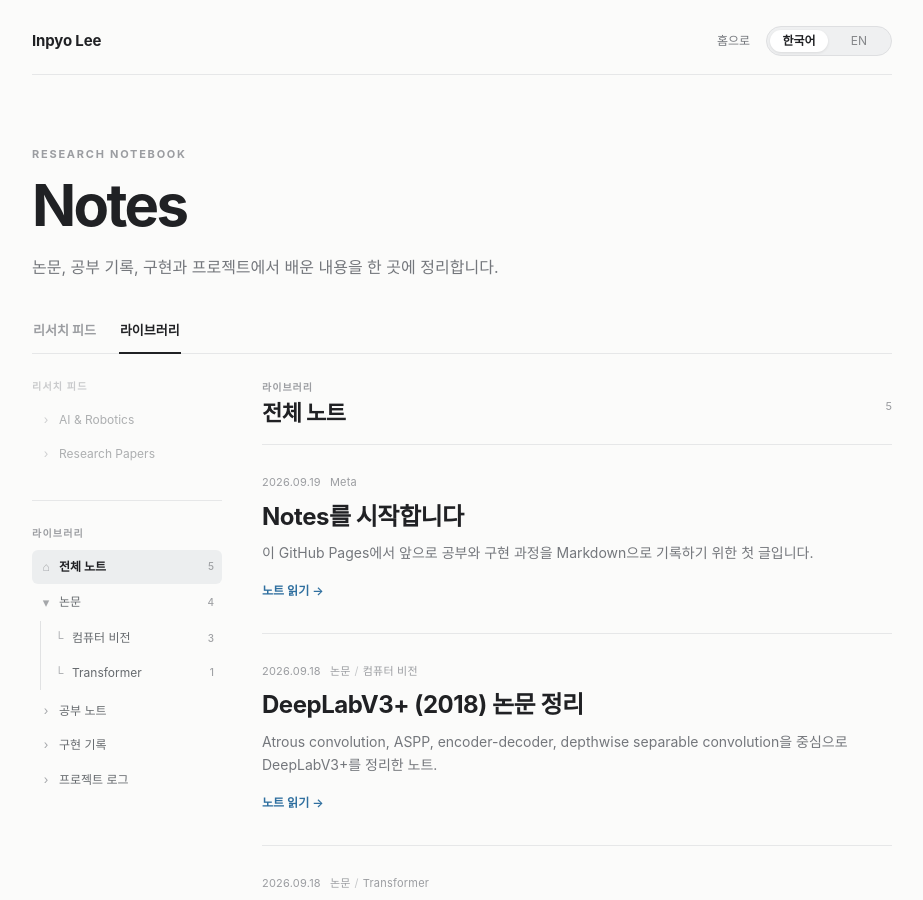
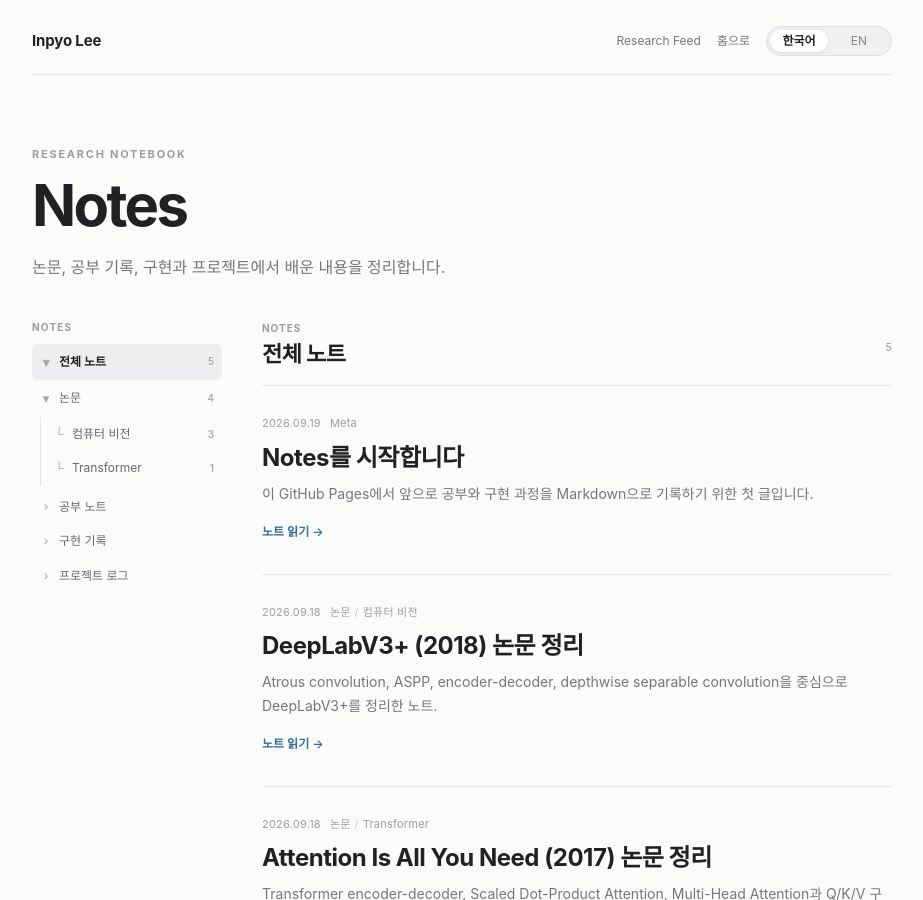
Before and after one commit to nayana224/nayana224.github.io, a Jekyll site: the page built from notes/index.html, in a window 1280 px wide and 900 px high. Shown: the whole window, without its empty margins (178-1101 px from the left). Built offline with Jekyll 4.4.1, drawn with Linux system fonts in a browser that asks for light colours.

Commit message:
notes: make All Notes the root folder

```diff
--- a/notes/index.html
+++ b/notes/index.html
@@ -11,14 +11,17 @@
   <meta http-equiv="Pragma" content="no-cache">
   <meta http-equiv="Expires" content="0">
   <title>Notes | Inpyo Lee</title>
-  <meta name="description" content="Inpyo Lee's research notebook and research feed.">
-  <link rel="stylesheet" href="{{ '/stylesheets/notes.css?v=20260919-7' | relative_url }}">
+  <meta name="description" content="Inpyo Lee's personal knowledge library for papers, study notes, implementations, and project logs.">
+  <link rel="stylesheet" href="{{ '/stylesheets/notes.css?v=20260919-8' | relative_url }}">
 </head>
 <body class="notes-page" data-notes-lang="ko">
   <div class="notes-shell">
     <header class="notes-topbar">
       <a class="notes-brand" href="{{ '/' | relative_url }}">Inpyo Lee</a>
       <div class="notes-actions">
+        <a href="/research-feed/?v=20260919-1" class="notes-home">
+          <span class="ui-ko">Research Feed</span><span class="ui-en">Research Feed</span>
+        </a>
         <a href="{{ '/' | relative_url }}" class="notes-home">
           <span class="ui-ko">홈으로</span><span class="ui-en">Home</span>
         </a>
@@ -33,43 +36,32 @@
       <p class="notes-eyebrow">RESEARCH NOTEBOOK</p>
       <h1>Notes</h1>
       <p class="notes-lead">
-        <span class="ui-ko">논문, 공부 기록, 구현과 프로젝트에서 배운 내용을 한 곳에 정리합니다.</span>
-        <span class="ui-en">A personal space for research notes, implementations, project logs, and curated updates.</span>
+        <span class="ui-ko">논문, 공부 기록, 구현과 프로젝트에서 배운 내용을 정리합니다.</span>
+        <span class="ui-en">A personal knowledge library for papers, study notes, implementations, and project logs.</span>
       </p>
     </section>
 
-    <div class="notebook-mode" role="tablist" aria-label="Notebook section">
-      <button type="button" class="mode-tab" data-mode="feed" aria-selected="false">
-        <span class="ui-ko">리서치 피드</span><span class="ui-en">Research Feed</span>
-      </button>
-      <button type="button" class="mode-tab active" data-mode="library" aria-selected="true">
-        <span class="ui-ko">라이브러리</span><span class="ui-en">Library</span>
-      </button>
-    </div>
+    <div class="notebook-workspace notes-only-workspace">
+      <aside class="notebook-sidebar" aria-label="Notebook folders">
+        <div class="sidebar-group">
+          <p class="sidebar-heading">NOTES</p>
 
-    <div class="notebook-workspace">
-      <aside class="notebook-sidebar" aria-label="Notebook folders">
-        <div class="sidebar-group feed-nav sidebar-muted">
-          <p class="sidebar-heading"><span class="ui-ko">리서치 피드</span><span class="ui-en">RESEARCH FEED</span></p>
-          <button class="folder-item" type="button" data-feed="ai-robotics">
-            <span class="folder-label"><span class="folder-glyph">›</span>AI & Robotics</span>
-          </button>
-          <button class="folder-item" type="button" data-feed="research-papers">
-            <span class="folder-label"><span class="folder-glyph">›</span>Research Papers</span>
-          </button>
-        </div>
-
-        <div class="sidebar-group library-nav">
-          <p class="sidebar-heading"><span class="ui-ko">라이브러리</span><span class="ui-en">LIBRARY</span></p>
-
-          <button class="folder-item active" type="button" data-filter="all">
-            <span class="folder-label"><span class="folder-glyph">⌂</span><span class="ui-ko">전체 노트</span><span class="ui-en">All Notes</span></span>
+          <div class="folder-tree root-folder" data-folder="all-notes">
+            <button class="folder-item folder-parent active" type="button" data-filter="all" data-folder-toggle="all-notes" aria-expanded="true">
+              <span class="folder-label">
+                <span class="folder-glyph folder-caret">▾</span>
+                <span class="ui-ko">전체 노트</span><span class="ui-en">All Notes</span>
+              </span>
               <span class="folder-count">{{ site.notes | size }}</span>
             </button>
 
-          <div class="folder-tree" data-folder="papers">
+            <div class="root-folder-children" data-folder-children="all-notes">
+              <div class="folder-tree nested-folder" data-folder="papers">
                 <button class="folder-item folder-parent" type="button" data-filter="papers" data-folder-toggle="papers" aria-expanded="true">
-              <span class="folder-label"><span class="folder-glyph folder-caret">▾</span><span class="ui-ko">논문</span><span class="ui-en">Papers</span></span>
+                  <span class="folder-label">
+                    <span class="folder-glyph folder-caret">▾</span>
+                    <span class="ui-ko">논문</span><span class="ui-en">Papers</span>
+                  </span>
                   <span class="folder-count">4</span>
                 </button>
 
@@ -85,50 +77,27 @@
                 </div>
               </div>
 
-          <button class="folder-item" type="button" data-filter="study">
+              <button class="folder-item root-child" type="button" data-filter="study">
                 <span class="folder-label"><span class="folder-glyph">›</span><span class="ui-ko">공부 노트</span><span class="ui-en">Study Notes</span></span>
               </button>
-          <button class="folder-item" type="button" data-filter="implementation">
+
+              <button class="folder-item root-child" type="button" data-filter="implementation">
                 <span class="folder-label"><span class="folder-glyph">›</span><span class="ui-ko">구현 기록</span><span class="ui-en">Implementations</span></span>
               </button>
-          <button class="folder-item" type="button" data-filter="projects">
+
+              <button class="folder-item root-child" type="button" data-filter="projects">
                 <span class="folder-label"><span class="folder-glyph">›</span><span class="ui-ko">프로젝트 로그</span><span class="ui-en">Project Logs</span></span>
               </button>
+            </div>
+          </div>
         </div>
       </aside>
 
       <main class="notebook-content">
-        <section id="feed-panel" class="mode-panel">
+        <section class="mode-panel active">
           <div class="content-heading">
             <div>
-              <p class="content-kicker"><span class="ui-ko">리서치 피드</span><span class="ui-en">Research Feed</span></p>
-              <h2 id="feed-title">AI & Robotics</h2>
-            </div>
-            <span class="briefing-status">COMING SOON</span>
-          </div>
-
-          <div class="briefing-placeholder">
-            <p class="briefing-label">AUTOMATED RESEARCH FEED</p>
-            <h3>
-              <span class="ui-ko">자동 업데이트를 위한 공간입니다.</span>
-              <span class="ui-en">Reserved for automated research updates.</span>
-            </h3>
-            <p>
-              <span class="ui-ko">추후 자동화를 연결하면 AI, Robotics, 주요 논문 업데이트를 날짜별로 정리해 이곳에 쌓이도록 할 예정입니다.</span>
-              <span class="ui-en">Later, automation can publish dated updates covering AI, robotics, and important research papers here.</span>
-            </p>
-            <div class="briefing-example">
-              <span>2026.09.xx</span>
-              <strong>AI & Robotics Daily Update</strong>
-              <small>Sources · summary · what to watch</small>
-            </div>
-          </div>
-        </section>
-
-        <section id="library-panel" class="mode-panel active">
-          <div class="content-heading">
-            <div>
-              <p class="content-kicker"><span class="ui-ko">라이브러리</span><span class="ui-en">Library</span></p>
+              <p class="content-kicker">NOTES</p>
               <h2 id="library-title">전체 노트</h2>
             </div>
             <span class="content-count" id="visible-count">{{ site.notes | size }}</span>
@@ -154,11 +123,7 @@
               </div>
 
               <h3><a href="{{ note.url | relative_url }}">{{ note.title }}</a></h3>
-
-              {% if note.summary %}
-              <p class="notes-summary">{{ note.summary }}</p>
-              {% endif %}
-
+              {% if note.summary %}<p class="notes-summary">{{ note.summary }}</p>{% endif %}
               <a class="notes-read" href="{{ note.url | relative_url }}">
                 <span class="ui-ko">노트 읽기 →</span><span class="ui-en">Read note →</span>
               </a>
@@ -181,26 +146,19 @@
       </main>
     </div>
 
-    <footer class="notes-footer">
-      <span>Inpyo Lee · Robotics & AI</span>
-    </footer>
+    <footer class="notes-footer"><span>Inpyo Lee · Robotics & AI</span></footer>
   </div>
 
   <script>
     (function () {
       var lang = localStorage.getItem('notes-ui-lang') || 'ko';
       var langButtons = document.querySelectorAll('.notes-language-switcher button');
-      var modeButtons = document.querySelectorAll('.mode-tab');
       var folderButtons = document.querySelectorAll('.folder-item[data-filter]');
-      var feedButtons = document.querySelectorAll('.folder-item[data-feed]');
       var folderToggles = document.querySelectorAll('[data-folder-toggle]');
       var notes = Array.prototype.slice.call(document.querySelectorAll('.notes-entry'));
-      var libraryPanel = document.getElementById('library-panel');
-      var feedPanel = document.getElementById('feed-panel');
       var emptyLibrary = document.getElementById('empty-library');
       var visibleCount = document.getElementById('visible-count');
       var libraryTitle = document.getElementById('library-title');
-      var feedTitle = document.getElementById('feed-title');
 
       var titles = {
         all: { ko: '전체 노트', en: 'All Notes' },
@@ -278,7 +217,6 @@
         var expanded = button.getAttribute('aria-expanded') === 'true';
         button.setAttribute('aria-expanded', String(!expanded));
         children.hidden = expanded;
-
         var caret = button.querySelector('.folder-caret');
         if (caret) caret.textContent = expanded ? '›' : '▾';
       }
@@ -312,17 +244,6 @@
         }
       });
 
-      feedButtons.forEach(function (button) {
-        button.addEventListener('click', function () {
-          feedButtons.forEach(function (b) { b.classList.remove('active'); });
-          button.classList.add('active');
-          feedTitle.textContent = button.getAttribute('data-feed') === 'research-papers'
-            ? 'Research Papers'
-            : 'AI & Robotics';
-          setMode('feed');
-        });
-      });
-
       applyLanguage(lang);
       filterNotes('all');
     })();
```
Also changed, not shown: other parts of notes/index.html (+7 -32 lines). Lines whose indentation alone changed are shown as unchanged.
